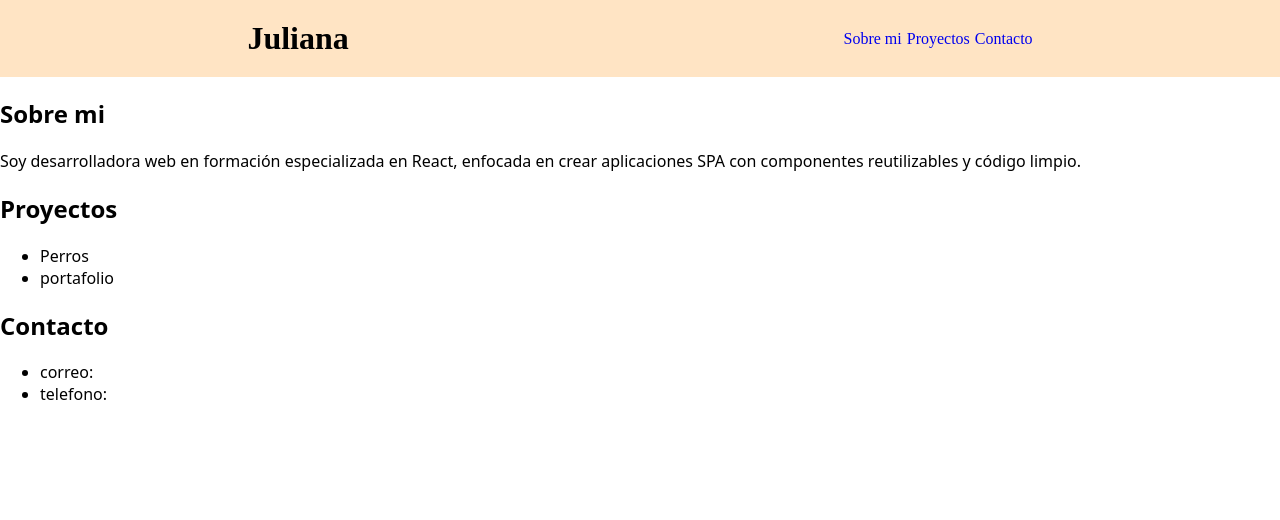
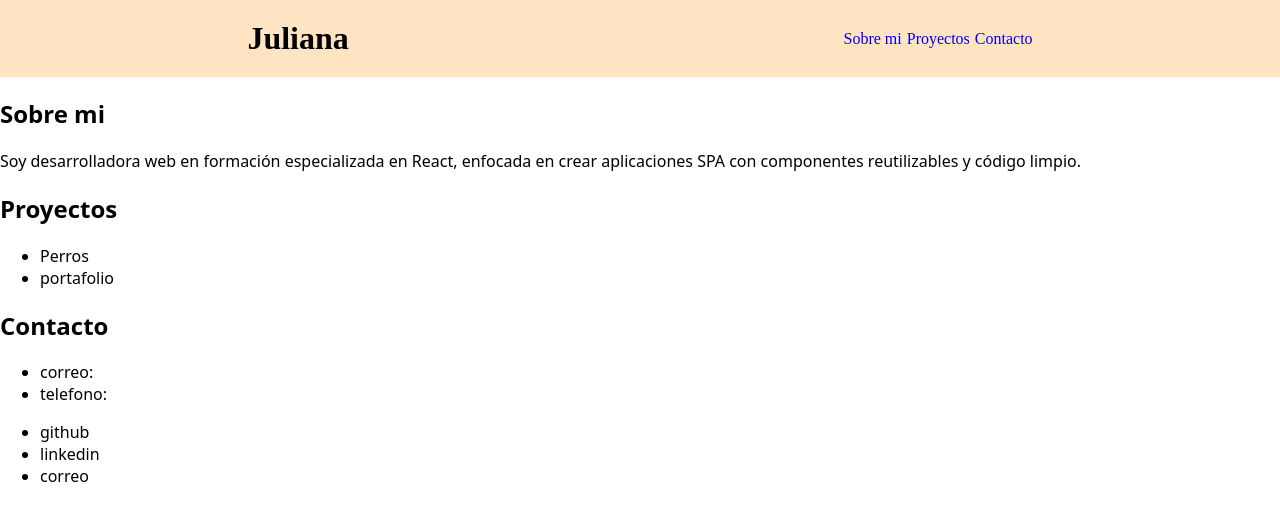
Before and after one commit to julidiossa20/portfolio, a React (Vite) app: page / in a window 1280 px wide. Shown: the top 520 px of the page. Built offline with nearby package versions, Linux system fonts and the light colour scheme.

Commit message:
feat:contactos

```diff
--- a/src/App.tsx
+++ b/src/App.tsx
@@ -43,6 +43,14 @@ function App() {
 
         </section>
       </main>
+
+      <footer>
+        <ul>
+          <li>github</li>
+          <li>linkedin</li>
+          <li>correo</li>
+        </ul>
+      </footer>
     </>
   )
 }
```
